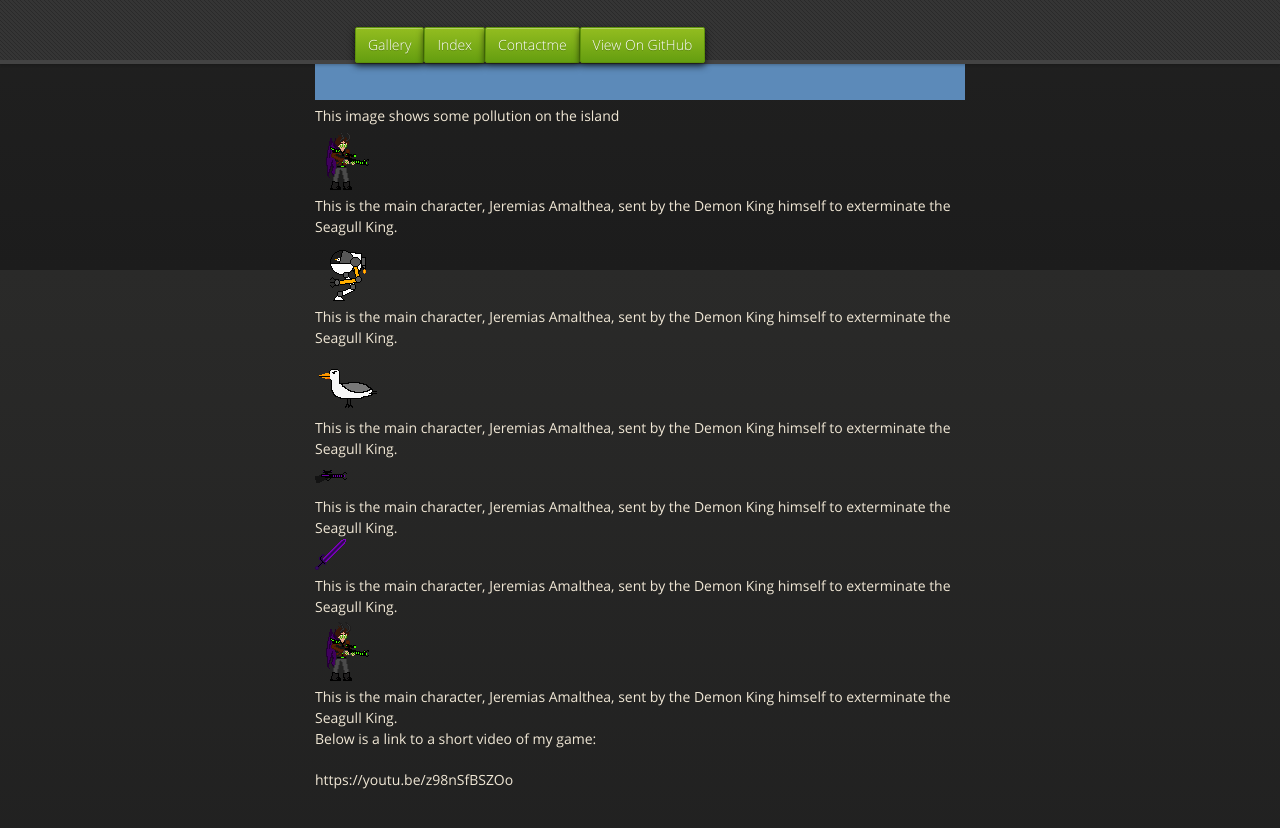
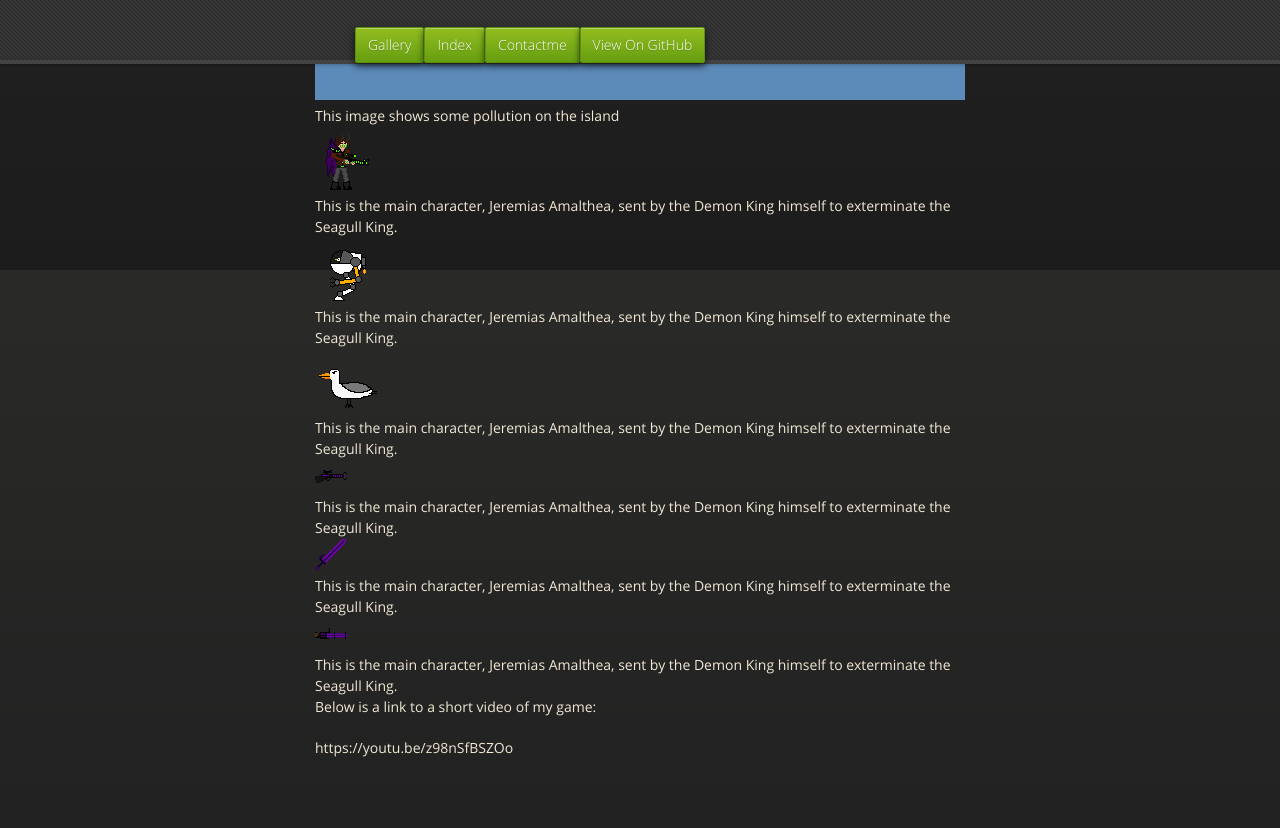
Before and after one commit to Saladsnek/MyWebsite, a Jekyll site: the page built from gallery.md, in a window 1280 px wide and 900 px high, scrolled down 1530 px. Shown: the top 828 px of the window. Built offline with Jekyll 4.4.1, drawn with Linux system fonts in a browser that asks for light colours; nearby versions of some CDN libraries; the repository's description, which GitHub fills in, is left out; our own code applies the rules of GitHub Pages for plain Markdown files.

Commit message:
FinalTest

```diff
--- a/gallery.md
+++ b/gallery.md
@@ -91,8 +91,8 @@ In here is a display of the work I have done in the past.
 </div>
 
 <div class="gallery">
-  <a target="_blank" href="assets/gallery/Character_ Jeremias Amalthea-1.png.png">
-    <img src="assets/gallery/Character_ Jeremias Amalthea-1.png.png" alt="example 1">
+  <a target="_blank" href="assets/gallery/Autogun-1.png.png">
+    <img src="assets/gallery/Autogun-1.png.png" alt="example 1">
   </a>
   <div class="desc">This is the main character, Jeremias Amalthea, sent by the Demon King himself to exterminate the Seagull King.</div>
 </div>
```
